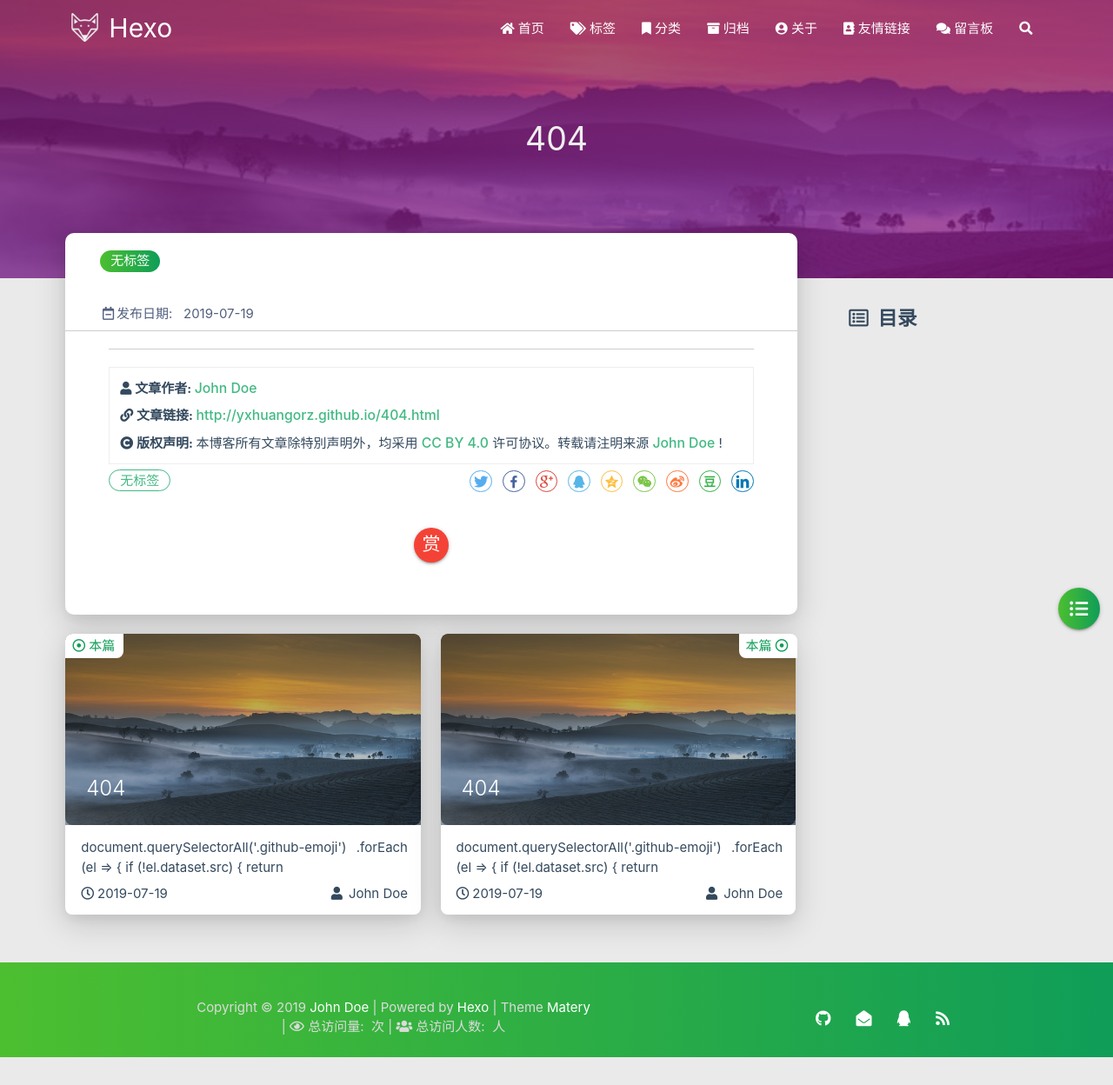
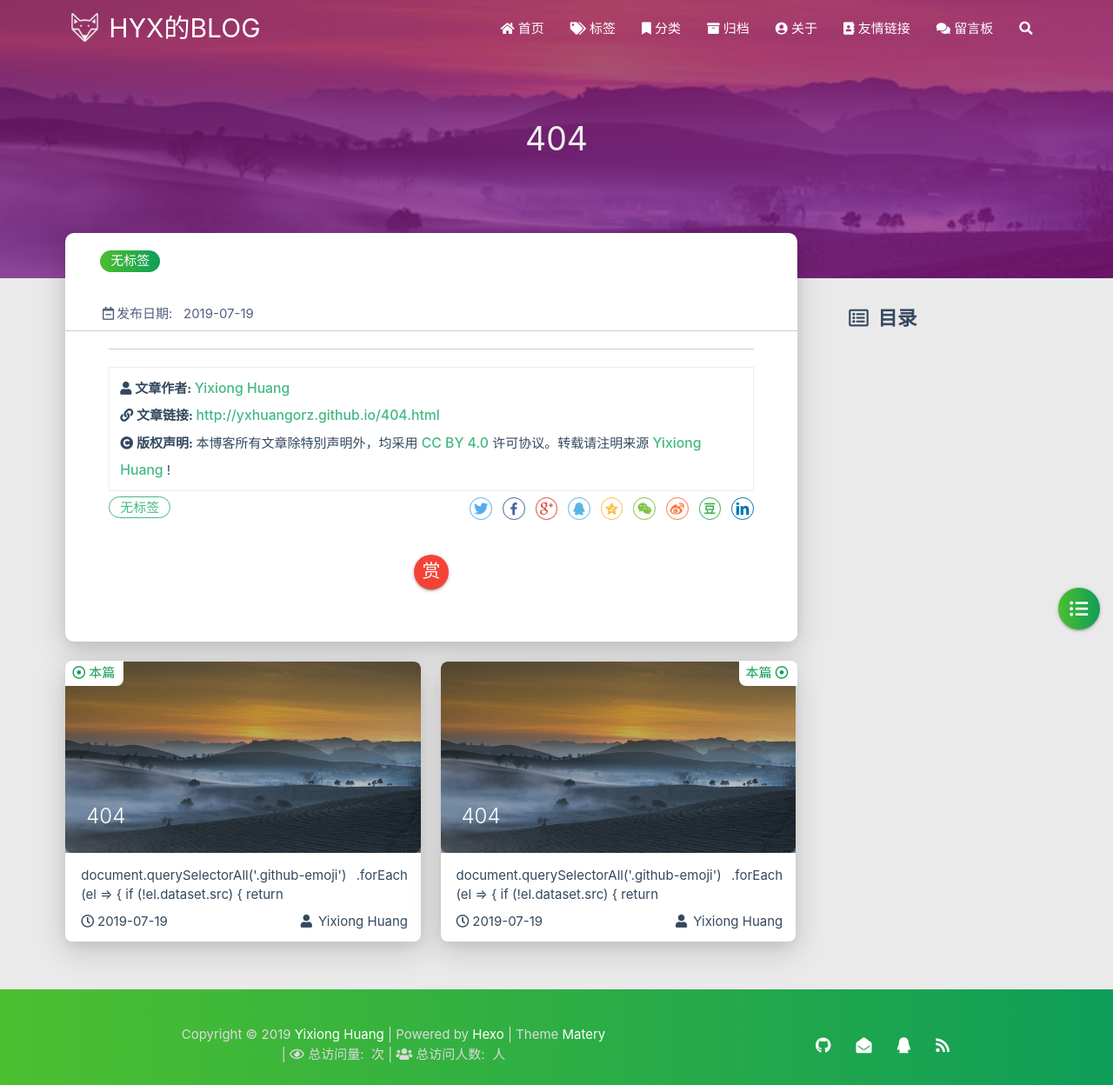
Before and after one commit to yxhuangorz/yxhuang.github.io, a plain HTML site: page 404.html in a window 1280 px wide. Shown: the whole page at 87% size. Before the commit the page ends 1216 px from the top, so only its background shows below. Drawn offline with Linux system fonts and the light colour scheme; some packages are replaced by stand-ins of ours; a script that the page names is missing.

Commit message:
Site updated: 2020-05-30 14:16:36

```diff
--- a/404.html
+++ b/404.html
@@ -4,7 +4,7 @@
 
 <head>
     <meta charset="utf-8">
-    <meta name="keywords" content="404, Hexo">
+    <meta name="keywords" content="404, HYX的BLOG">
     <meta name="description" content="">
     <meta http-equiv="X-UA-Compatible" content="IE=edge">
     <meta name="viewport" content="width=device-width, initial-scale=1.0, user-scalable=no">
@@ -16,7 +16,7 @@
     <!-- Global site tag (gtag.js) - Google Analytics -->
 
 
-    <title>404 | Hexo</title>
+    <title>404 | HYX的BLOG</title>
     <link rel="icon" type="image/png" href="/favicon.png">
 
     <link rel="stylesheet" type="text/css" href="/libs/awesome/css/all.css">
@@ -29,7 +29,7 @@
 
     <script src="/libs/jquery/jquery.min.js"></script>
 
-<meta name="generator" content="Hexo 4.2.1"><link rel="alternate" href="/atom.xml" title="Hexo" type="application/atom+xml">
+<meta name="generator" content="Hexo 4.2.1"><link rel="alternate" href="/atom.xml" title="HYX的BLOG" type="application/atom+xml">
 <link rel="stylesheet" href="/css/prism-tomorrow.css" type="text/css"></head>
 
 
@@ -42,7 +42,7 @@
 
                     <img src="/medias/logo.png" class="logo-img" alt="LOGO">
 
-                    <span class="logo-span">Hexo</span>
+                    <span class="logo-span">HYX的BLOG</span>
                 </a>
             </div>
 
@@ -141,7 +141,7 @@
 
         <img src="/medias/logo.png" class="logo-img circle responsive-img">
 
-        <div class="logo-name">Hexo</div>
+        <div class="logo-name">HYX的BLOG</div>
         <div class="logo-desc">
 
             Never really desperate, only the lost of the soul.
@@ -492,7 +492,7 @@
                     </i>
                 </span>
                 <span class="reprint-info">
-                    <a href="/about" rel="external nofollow noreferrer">John Doe</a>
+                    <a href="/about" rel="external nofollow noreferrer">Yixiong Huang</a>
                 </span>
             </div>
             <div class="reprint__type">
@@ -515,7 +515,7 @@
                     本博客所有文章除特別声明外，均采用
                     <a href="https://creativecommons.org/licenses/by/4.0/deed.zh" rel="external nofollow noreferrer" target="_blank">CC BY 4.0</a>
                     许可协议。转载请注明来源
-                    <a href="/about" target="_blank">John Doe</a>
+                    <a href="/about" target="_blank">Yixiong Huang</a>
                     !
                 </span>
             </div>
@@ -735,7 +735,7 @@
                         <span class="publish-author">
 
                             <i class="fas fa-user fa-fw"></i>
-                            John Doe
+                            Yixiong Huang
 
                         </span>
                     </div>
@@ -776,7 +776,7 @@
                         <span class="publish-author">
 
                             <i class="fas fa-user fa-fw"></i>
-                            John Doe
+                            Yixiong Huang
 
                         </span>
                     </div>
@@ -979,7 +979,7 @@ code[class*="language-"], pre[class*="language-"] { white-space: pre !important;
         <div class="col s12 m8 l8 copy-right">
             Copyright&nbsp;&copy;
             <span id="year">2019</span>
-            <a href="/about" target="_blank">John Doe</a>
+            <a href="/about" target="_blank">Yixiong Huang</a>
             |&nbsp;Powered by&nbsp;<a href="https://hexo.io/" target="_blank">Hexo</a>
             |&nbsp;Theme&nbsp;<a href="https://github.com/blinkfox/hexo-theme-matery" target="_blank">Matery</a>
             <br>
--- a/atom.xml
+++ b/atom.xml
@@ -1,6 +1,6 @@
 <?xml version="1.0" encoding="utf-8"?>
 <feed xmlns="http://www.w3.org/2005/Atom">
-  <title>Hexo</title>
+  <title>HYX的BLOG</title>
 
 
   <link href="/atom.xml" rel="self"/>
@@ -10,7 +10,7 @@
   <id>http://yxhuangorz.github.io/</id>
 
   <author>
-    <name>John Doe</name>
+    <name>Yixiong Huang</name>
 
   </author>
 
```
Also changed, not shown: 2020/05/30/hello-world/index.html (+10 -10 lines), 2020/05/30/test/index.html (+10 -10 lines), about/index.html (+8 -8 lines), archives/2020/05/index.html (+8 -8 lines), archives/2020/index.html (+8 -8 lines), archives/index.html (+8 -8 lines), categories/index.html (+6 -6 lines), contact/index.html (+6 -6 lines), friends/index.html (+6 -6 lines), index.html (+8 -8 lines), tags/index.html (+6 -6 lines).
